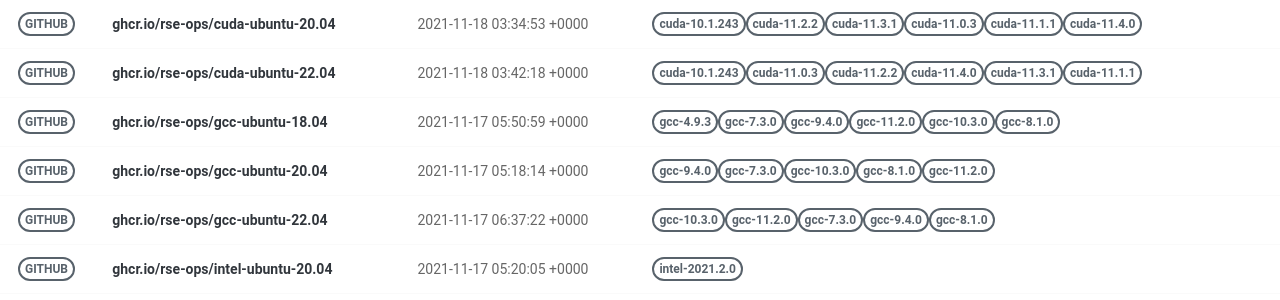
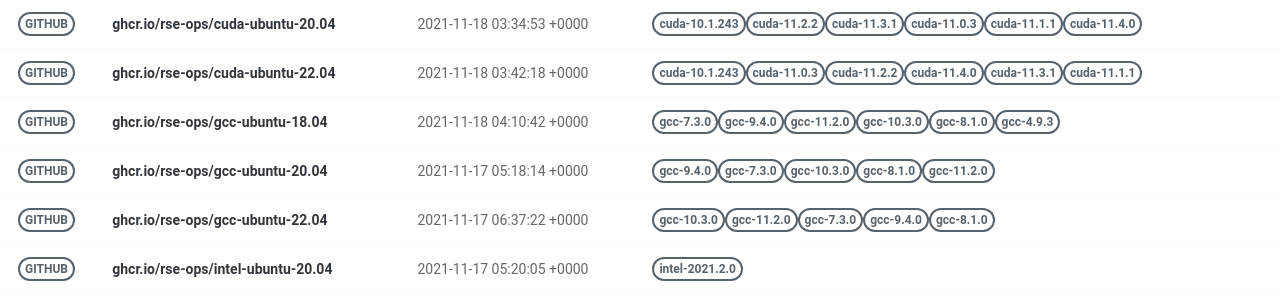
Before and after one commit to rse-ops/docker-images, a Jekyll site: the page built from pages/index.md, in a window 1280 px wide. Shown: the part 277-577 px from the top of the page. Built offline with Jekyll 4.4.1, drawn with Linux system fonts in a browser that asks for light colours; nearby versions of some CDN libraries.

Commit message:
Automated push to update library 2021-11-18

```diff
--- a/_library/ghcr.io-rse-ops-gcc-ubuntu-18.04.md
+++ b/_library/ghcr.io-rse-ops-gcc-ubuntu-18.04.md
@@ -1,14 +1,11 @@
 ---
 layout: container
 name: ghcr.io/rse-ops/gcc-ubuntu-18.04
-updated_at: 2021-11-17 05:50:59.758792
+updated_at: 2021-11-18 04:10:42.516428
 
 
 container_url: https://github.com/orgs/rse-ops/packages/container/package/gcc-ubuntu-18.04
 versions:
- - tag: gcc-4.9.3
-   dockerfile: https://github.com/rse-ops/docker-images/blob/main/ubuntu/gcc/Dockerfile
-   manifest: https://crane.ggcr.dev/manifest/ghcr.io/rse-ops/gcc-ubuntu-18.04:gcc-4.9.3
  - tag: gcc-7.3.0
    dockerfile: https://github.com/rse-ops/docker-images/blob/main/ubuntu/gcc/Dockerfile
    manifest: https://crane.ggcr.dev/manifest/ghcr.io/rse-ops/gcc-ubuntu-18.04:gcc-7.3.0
```
Also changed, not shown: other parts of _library/ghcr.io-rse-ops-gcc-ubuntu-18.04.md (+3 -0 lines).
